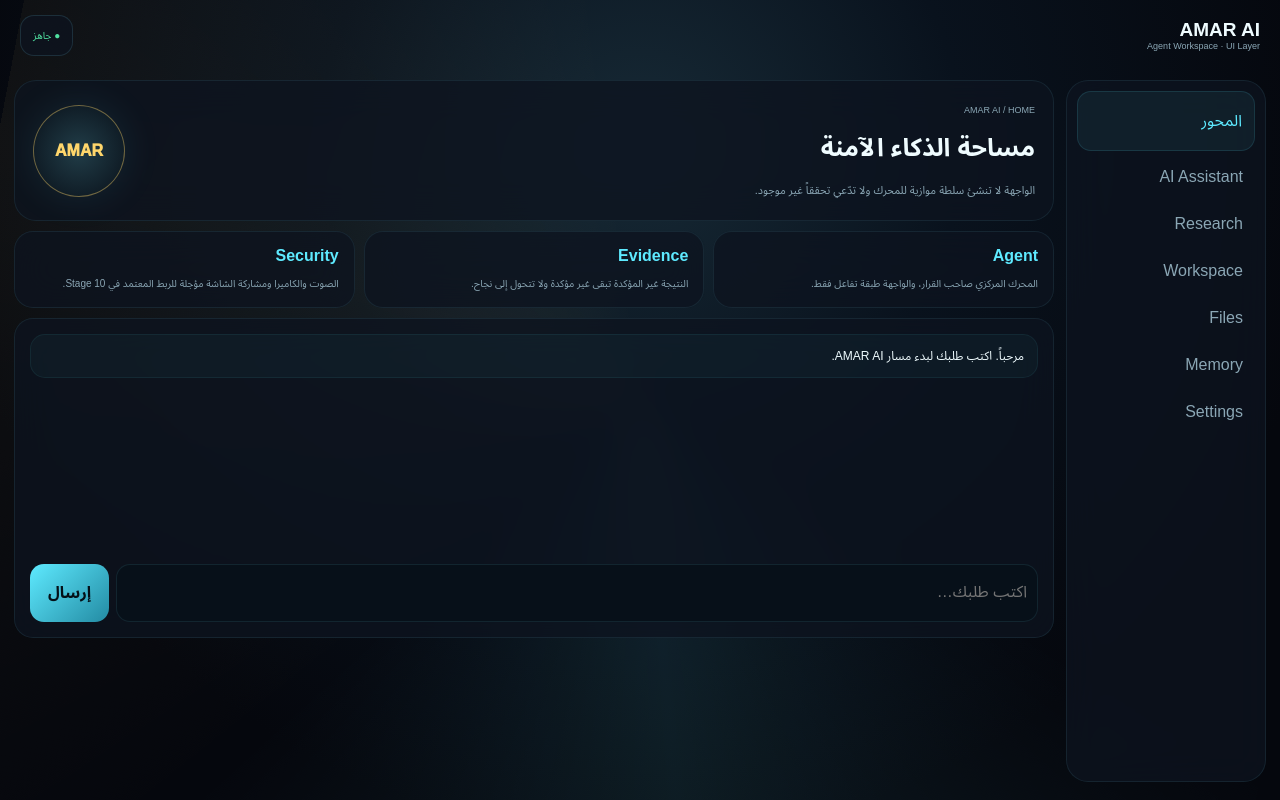
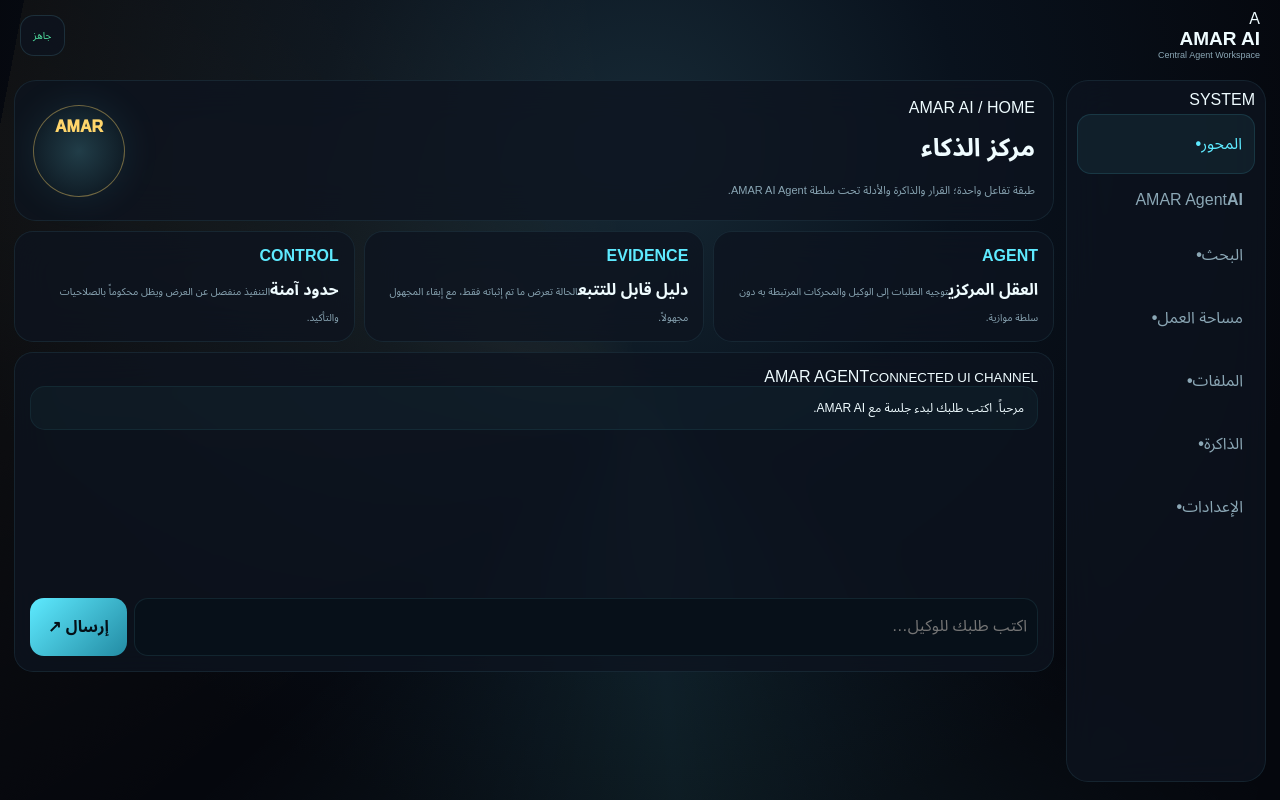
Before and after one commit to amarazeez1992-eng/AmarBoot, a Next.js app in the folder frontend/: page / in a window 1280 px wide. Both pictures are taken after a click on the button "دخول إلى مساحة AMAR AI ↗". Built offline with nearby package versions, Linux system fonts and the light colour scheme.

Commit message:
feat(ui): rebuild main AMAR AI interface

```diff
--- a/frontend/app/page.tsx
+++ b/frontend/app/page.tsx
@@ -3,8 +3,8 @@
 import { useState } from 'react';
 
 const nav = [
-  ['home', 'المحور'], ['assistant', 'AI Assistant'], ['research', 'Research'],
-  ['workspace', 'Workspace'], ['files', 'Files'], ['memory', 'Memory'], ['settings', 'Settings'],
+  ['home', 'المحور'], ['assistant', 'AMAR Agent'], ['research', 'البحث'],
+  ['workspace', 'مساحة العمل'], ['files', 'الملفات'], ['memory', 'الذاكرة'], ['settings', 'الإعدادات'],
 ] as const;
 
 type View = typeof nav[number][0];
@@ -18,37 +18,43 @@ export default function Page() {
   const send = () => {
     const value = prompt.trim();
     if (!value) return;
-    setMessages((items) => [...items, `أنت: ${value}`, 'AMAR AI: طلب مستلم — التحقق والقرار يبقيان خارج طبقة العرض.']);
+    setMessages((items) => [...items, `أنت: ${value}`, 'AMAR AI: الطلب داخل مسار الوكيل المركزي — بانتظار النتيجة الموثقة.']);
     setPrompt('');
     setView('assistant');
   };
 
   if (!entered) return (
     <main className="amar-entry" dir="rtl">
-      <div className="amar-orbit"><b>AMAR</b></div>
+      <div className="amar-orbit"><div className="amar-orbit-ring"/><b>AMAR</b></div>
+      <div className="amar-kicker">INTELLIGENCE WORKSPACE</div>
       <h1>AMAR AI</h1>
-      <p>مساحة الذكاء الموحدة — واجهة العرض والتفاعل فقط، مع حدود واضحة للمحرك والحوكمة.</p>
-      <button onClick={() => setEntered(true)}>دخول إلى مساحة AMAR AI ↗</button>
-      <small>● Fail-Closed · لا Gemini · لا تنفيذ تداول من الواجهة</small>
+      <p>واجهة ثلاثية الأبعاد ديناميكية لمساحة الذكاء المركزية. العرض والتفاعل مرتبطان بحدود الوكيل والمحركات والأدلة.</p>
+      <button onClick={() => setEntered(true)}>دخول إلى مساحة AMAR AI <span>↗</span></button>
+      <small>● Fail-Closed · Agent-Centric · Evidence First</small>
     </main>
   );
 
   return (
     <main className="amar-app" dir="rtl">
+      <div className="amar-particle-field" aria-hidden="true" />
       <header className="amar-top">
-        <div className="amar-brand"><strong>AMAR AI</strong><small>Agent Workspace · UI Layer</small></div>
-        <div className="amar-status">● جاهز</div>
+        <div className="amar-brand"><div className="amar-brand-orb">A</div><div><strong>AMAR AI</strong><small>Central Agent Workspace</small></div></div>
+        <div className="amar-status"><i/> جاهز</div>
       </header>
       <div className="amar-layout">
         <aside className="amar-nav">
-          {nav.map(([id, label]) => <button key={id} className={view === id ? 'active' : ''} onClick={() => setView(id)}>{label}</button>)}
+          <div className="amar-nav-title">SYSTEM</div>
+          {nav.map(([id, label]) => <button key={id} className={view === id ? 'active' : ''} onClick={() => setView(id)}><span>{label}</span><b>{id === 'assistant' ? 'AI' : '•'}</b></button>)}
         </aside>
         <section className="amar-content">
-          <div className="amar-hero"><div><small>AMAR AI / {view.toUpperCase()}</small><h2>{view === 'home' ? 'مساحة الذكاء الآمنة' : nav.find((x) => x[0] === view)?.[1]}</h2><p>الواجهة لا تنشئ سلطة موازية للمحرك ولا تدّعي تحققاً غير موجود.</p></div><div className="amar-core">AMAR</div></div>
+          <div className="amar-hero">
+            <div><div className="amar-kicker">AMAR AI / {view.toUpperCase()}</div><h2>{view === 'home' ? 'مركز الذكاء' : nav.find((x) => x[0] === view)?.[1]}</h2><p>طبقة تفاعل واحدة؛ القرار والذاكرة والأدلة تحت سلطة AMAR AI Agent.</p></div>
+            <div className="amar-core"><span>AMAR</span><i/><em/></div>
+          </div>
           {view === 'assistant' || view === 'home' ? <>
-            <div className="amar-cards"><article><b>Agent</b><span>المحرك المركزي صاحب القرار، والواجهة طبقة تفاعل فقط.</span></article><article><b>Evidence</b><span>النتيجة غير المؤكدة تبقى غير مؤكدة ولا تتحول إلى نجاح.</span></article><article><b>Security</b><span>الصوت والكاميرا ومشاركة الشاشة مؤجلة للربط المعتمد في Stage 10.</span></article></div>
-            <div className="amar-chat"><div className="amar-messages">{messages.length ? messages.map((m, i) => <div key={i}>{m}</div>) : <div>مرحباً. اكتب طلبك لبدء مسار AMAR AI.</div>}</div><div className="amar-composer"><textarea value={prompt} onChange={(e) => setPrompt(e.target.value)} onKeyDown={(e) => { if (e.key === 'Enter' && !e.shiftKey) { e.preventDefault(); send(); } }} placeholder="اكتب طلبك…"/><button onClick={send}>إرسال</button></div></div>
-          </> : <div className="amar-placeholder">{view === 'research' ? 'Research: البحث والتحقق الموثق يبقى تحت عقد المحرك.' : view === 'workspace' ? 'Workspace: مساحة العمل جاهزة للربط التدريجي بالعقود.' : view === 'files' ? 'Files: رفع الملف لا يعني تنفيذه.' : view === 'memory' ? 'Memory: لا تظهر ذاكرة مزعومة دون بيانات مؤكدة.' : 'Settings: إعدادات العرض فقط.'}</div>}
+            <div className="amar-cards"><article><b>AGENT</b><strong>العقل المركزي</strong><span>توجيه الطلبات إلى الوكيل والمحركات المرتبطة به دون سلطة موازية.</span></article><article><b>EVIDENCE</b><strong>دليل قابل للتتبع</strong><span>الحالة تعرض ما تم إثباته فقط، مع إبقاء المجهول مجهولاً.</span></article><article><b>CONTROL</b><strong>حدود آمنة</strong><span>التنفيذ منفصل عن العرض ويظل محكوماً بالصلاحيات والتأكيد.</span></article></div>
+            <div className="amar-chat"><div className="amar-chat-head"><span>AMAR AGENT</span><small>CONNECTED UI CHANNEL</small></div><div className="amar-messages">{messages.length ? messages.map((m, i) => <div key={i} className={i % 2 === 0 ? 'user' : ''}>{m}</div>) : <div>مرحباً. اكتب طلبك لبدء جلسة مع AMAR AI.</div>}</div><div className="amar-composer"><textarea value={prompt} onChange={(e) => setPrompt(e.target.value)} onKeyDown={(e) => { if (e.key === 'Enter' && !e.shiftKey) { e.preventDefault(); send(); } }} placeholder="اكتب طلبك للوكيل…"/><button onClick={send}>إرسال ↗</button></div></div>
+          </> : <div className="amar-placeholder"><div className="amar-placeholder-core">{view === 'research' ? 'RESEARCH' : view === 'workspace' ? 'WORKSPACE' : view === 'files' ? 'FILES' : view === 'memory' ? 'MEMORY' : 'SETTINGS'}</div><p>{view === 'research' ? 'البحث والتحقق الموثق ضمن حدود المحرك.' : view === 'workspace' ? 'مساحة موحدة للمواد والمخرجات المرتبطة بالعقود.' : view === 'files' ? 'الملفات تدخل كبيانات؛ لا تنفيذ تلقائي.' : view === 'memory' ? 'الذاكرة لا تعرض إلا بيانات مؤكدة وقابلة للتتبع.' : 'إعدادات العرض والمؤثرات فقط.'}</p></div>}
         </section>
       </div>
     </main>
```
